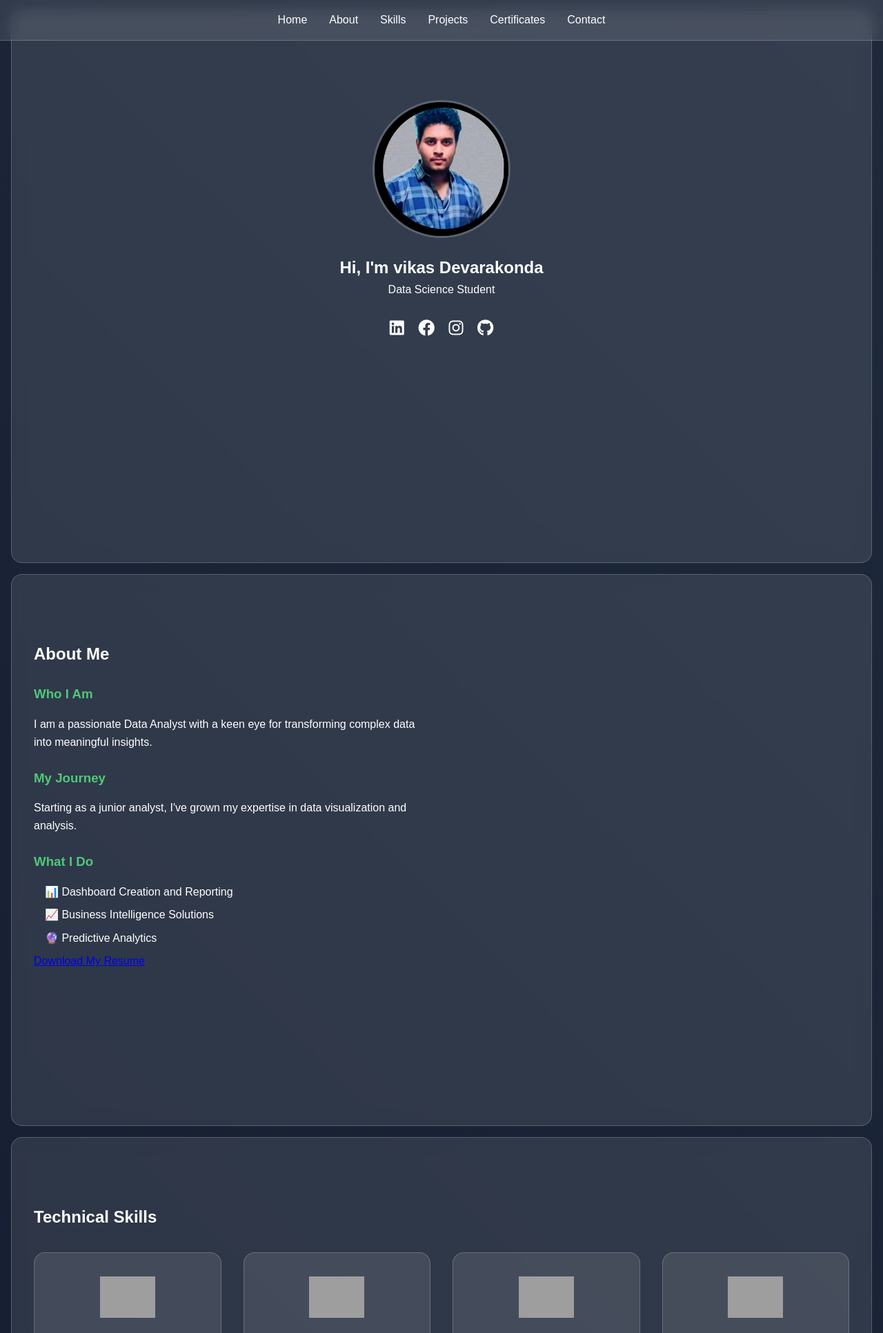
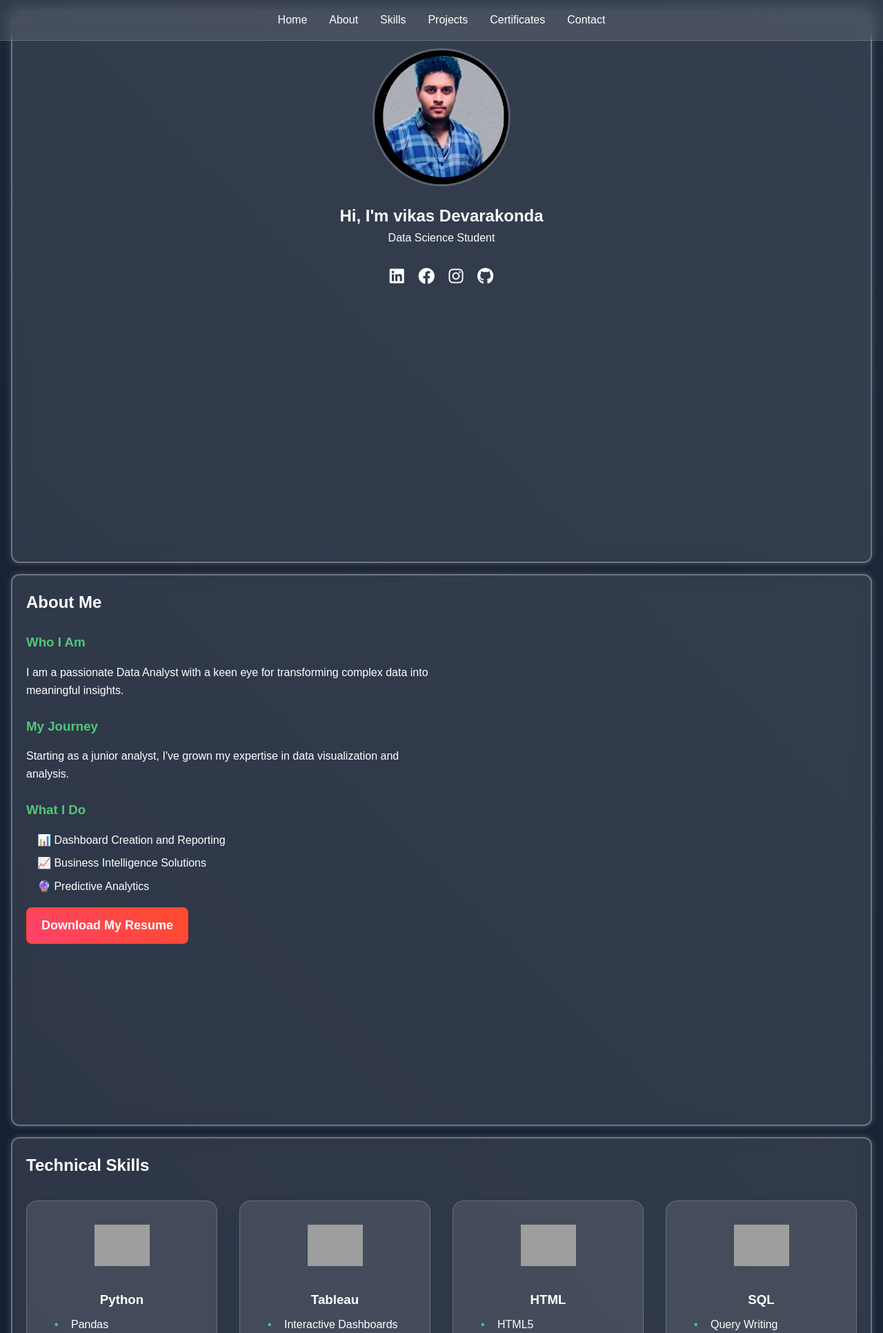
Before and after one commit to vikas126015/portfolio, a Flask app: page / in a window 1280 px wide. Shown: the top 1932 px of the page at 69% size. Run offline with Flask 3, Linux system fonts and the light colour scheme; grey boxes are pictures that could not be loaded.

Commit message:
Update style.css

```diff
--- a/static/style.css
+++ b/static/style.css
@@ -689,3 +689,33 @@
 @keyframes spin {
     to { transform: rotate(360deg); }
 }
+
+
+
+/* Resume Button Styling */
+.btn-resume {
+    display: inline-block;
+    padding: 10px 20px;
+    margin-top: 10px;
+    font-size: 18px;
+    font-weight: bold;
+    color: white;
+    background: linear-gradient(45deg, #ff416c, #ff4b2b);
+    border-radius: 8px;
+    text-decoration: none;
+    border: 2px solid #ff4b2b;
+    transition: all 0.3s ease-in-out;
+}
+
+.btn-resume:hover {
+    background: white;
+    color: #ff4b2b;
+}
+
+/* Borders for Sections */
+.glass-section {
+    border: 2px solid rgba(255, 255, 255, 0.3);
+    border-radius: 12px;
+    padding: 20px;
+    box-shadow: 0px 0px 10px rgba(255, 255, 255, 0.2);
+}
```
